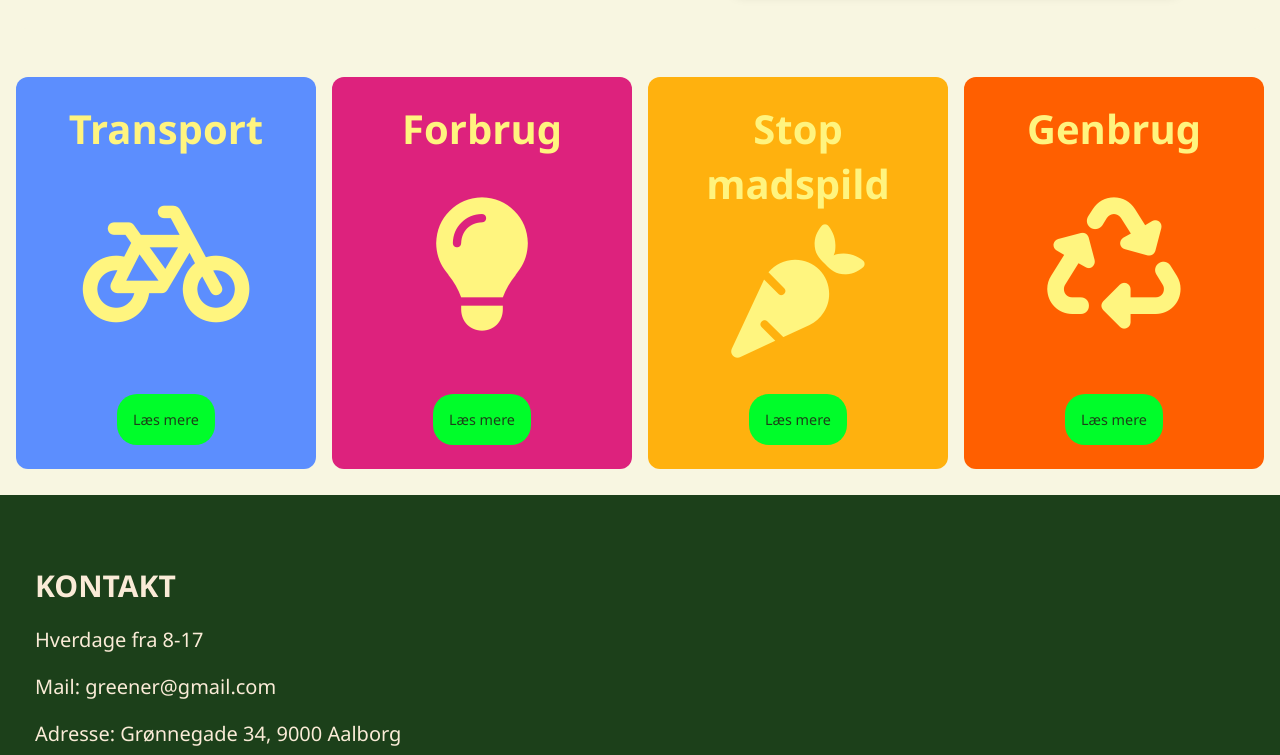
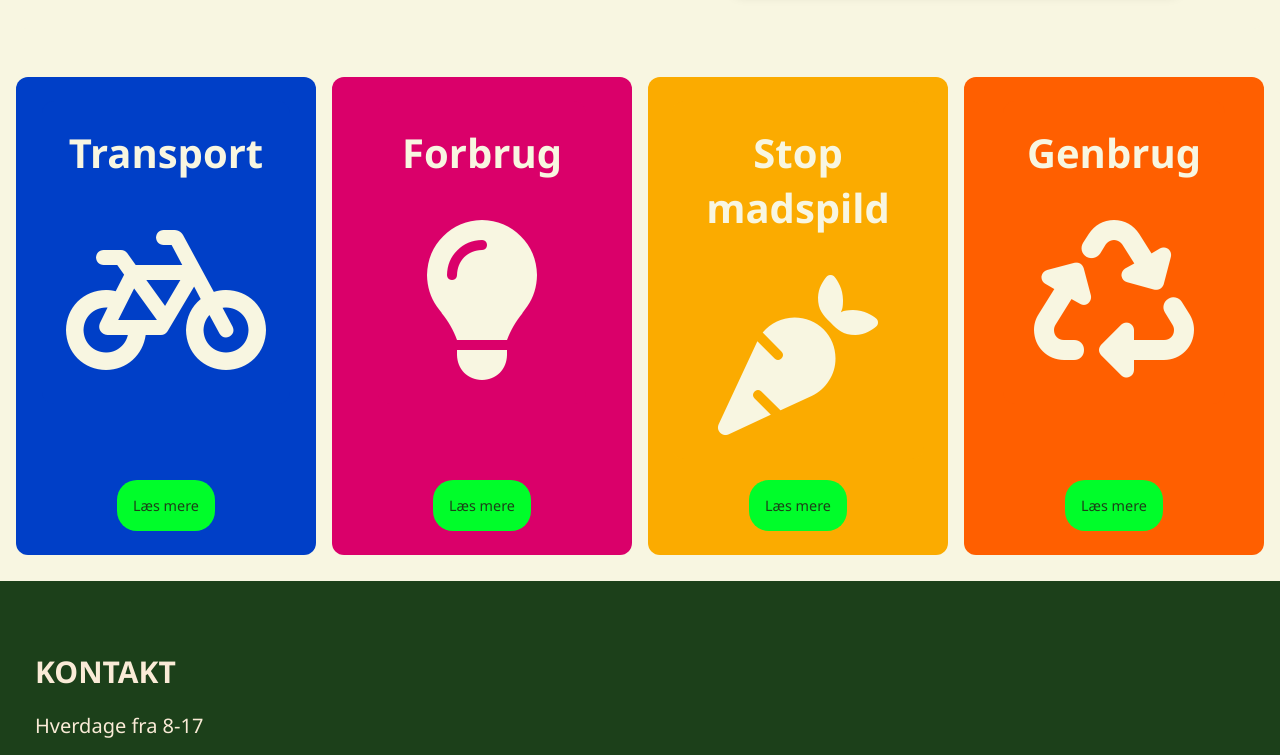
Before and after one commit to Julras02/webtilg-ngelighed, a plain HTML site: page index.html in a window 1280 px wide. Shown: the part 815-1570 px from the top of the page. Drawn offline with Linux system fonts and the light colour scheme.

Commit message:
Opdateret kontraster efter brugertest

```diff
--- a/css/style.css
+++ b/css/style.css
@@ -214,12 +214,23 @@ nav a{
 }
 
 .box h2{
-    margin-bottom: 0em;
+    margin-bottom: 1em;
     margin-top: 0em;
-    color:#FFF47F;
+    color:#F8F6E1;
     font-size: 40px;
     text-decoration: none;
     text-decoration-line: none;
+}
+
+.box-link {
+    display: flex;
+    flex-direction: column;
+    align-items: center;
+    justify-content: space-between;
+    padding: 1.5em;
+    border-radius: 12px;
+    text-decoration: none;
+    color: #F8F6E1;
 }
 
 /*IKONER*/
@@ -249,14 +260,14 @@ nav a{
 
 
 .blue{
-    background-color: #5C8EFE;
+    background-color: #003fc7;
     text-decoration: none;
 }
 .pink{
-    background-color: #DD227D;
+    background-color: #da006a;
 }
 .yellow{
-    background-color: #FFB10E;
+    background-color: #fbab00;
 }
 .orange{
     background-color: #FF5F00;
--- a/index.html
+++ b/index.html
@@ -71,44 +71,38 @@
 <section class="boxes">
 
     <div class="box blue">
+       <a href="stopmadspild.html" class="box blue box-link">
     <h2>Transport</h2>
-            <button id="cykel">
-                <span style="font-size: 50x; color: #FFF57F;">
     <i class="fa-solid fa-bicycle fa-10x"></i>
-                </span>
-             </button>
     <a href="stopmadspild.html" class="btn">Læs mere</a>
+</a>
     </div>
 
     <div class="box pink">
+        <a href="stopmadspild.html" class="box pink box-link">
         <h2>Forbrug</h2>
-            <button id="lightbulp">
-                <span style="font-size: 50x; color: #FFF57F;">
             <i class="fa-solid fa-lightbulb fa-10x"></i>
-                </span>
-             </button>
             <a href="stopmadspild.html" class="btn">Læs mere</a>
+       </a>
 
     </div>
+
      <div class="box yellow">
+        <a href="stopmadspild.html" class="box yellow box-link">
         <h2>Stop madspild</h2>
-            <button id="carrot">
-                <span style="font-size: 50x; color: #FFF57F;">
            <i class="fa-solid fa-carrot fa-10x"></i>
-                </span>
-                </button>
             <a href="stopmadspild.html" class="btn">Læs mere</a>
+       </a>
     </div>
 
  <div class="box orange">
+        <a href="stopmadspild.html" class="box orange box-link">
         <h2>Genbrug</h2>
-            <button id="recycle">
-                <span style="font-size: 50x; color: #FFF57F;">
          <i class="fa-solid fa-recycle fa-10x"></i>
-                </span>
-        </button>
             <a href="stopmadspild.html" class="btn">Læs mere</a>
+       </a>
     </div>
+
 </section>
 </main>
 
```
Also changed, not shown: stopmadspild.html (+3 -3 lines), 2 other files. Lines whose indentation alone changed are shown as unchanged.
